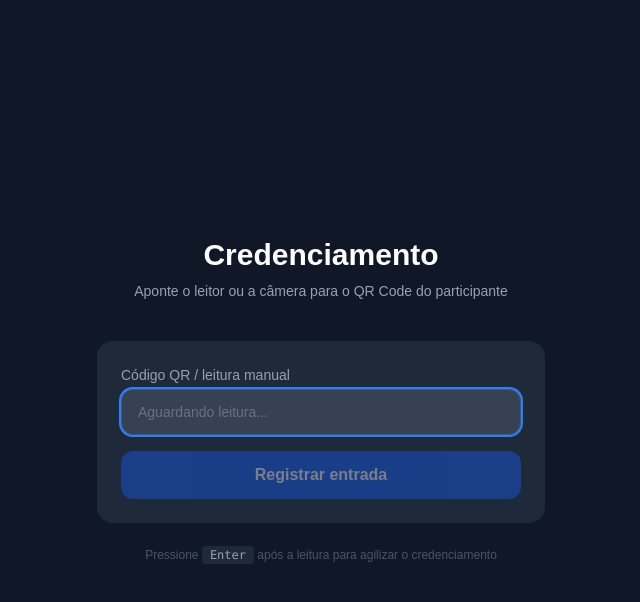
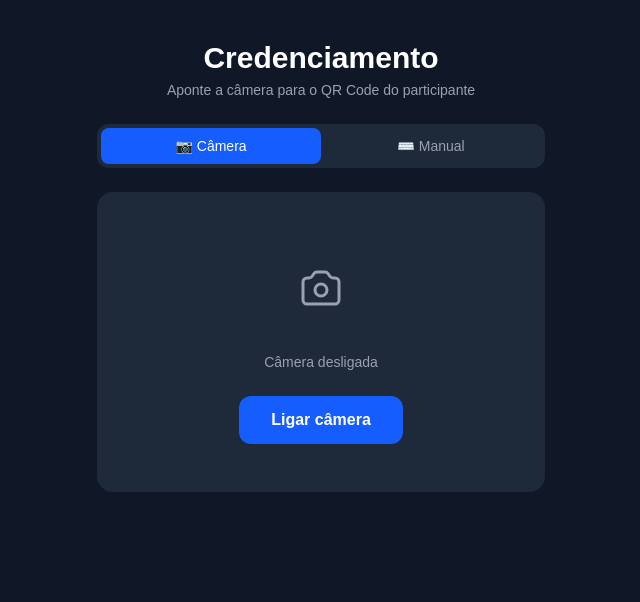
Before and after one commit to guimoby-prog/plataforma-eventos, a Next.js app: page /credenciamento in a window 1280 px wide. Shown: the top 602 px of the page, without its empty margins (319-959 px from the left). Built offline with nearby package versions, Linux system fonts and the light colour scheme.

Commit message:
feat: leitor de QR Code por camera no credenciamento

```diff
--- a/app/credenciamento/page.tsx
+++ b/app/credenciamento/page.tsx
@@ -1,6 +1,7 @@
 "use client";
 
-import { useState, useEffect, useRef } from "react";
+import { useState, useRef } from "react";
+import LeitorQRCode from "@/components/LeitorQRCode";
 
 type ResultadoCheckin = {
   nome: string;
@@ -10,20 +11,16 @@ type ResultadoCheckin = {
 };
 
 export default function Credenciamento() {
+  const [aba, setAba] = useState<"camera" | "manual">("camera");
   const [codigo, setCodigo] = useState("");
   const [resultado, setResultado] = useState<ResultadoCheckin | null>(null);
   const [processando, setProcessando] = useState(false);
   const inputRef = useRef<HTMLInputElement>(null);
 
-  useEffect(() => {
-    inputRef.current?.focus();
-  }, [resultado]);
-
   async function fazerCheckin(cod: string) {
     if (!cod.trim() || processando) return;
     setProcessando(true);
     setResultado(null);
-
     try {
       const res = await fetch("/api/checkin", {
         method: "POST",
@@ -37,11 +34,8 @@ export default function Credenciamento() {
     } finally {
       setProcessando(false);
       setCodigo("");
+      setTimeout(() => inputRef.current?.focus(), 100);
     }
-  }
-
-  function handleKeyDown(e: React.KeyboardEvent<HTMLInputElement>) {
-    if (e.key === "Enter") fazerCheckin(codigo);
   }
 
   const cores = {
@@ -49,32 +43,56 @@ export default function Credenciamento() {
     jaRegistrado: "bg-yellow-50 border-yellow-300 text-yellow-800",
     erro: "bg-red-50 border-red-300 text-red-800",
   };
-
   const icones = { sucesso: "✓", jaRegistrado: "!", erro: "✗" };
 
   return (
-    <div className="min-h-screen bg-gray-900 text-white flex flex-col items-center justify-center px-4 py-12">
+    <div className="min-h-screen bg-gray-900 text-white flex flex-col items-center justify-start px-4 py-10">
       <div className="w-full max-w-md">
-        <h1 className="text-3xl font-bold text-center mb-2">Credenciamento</h1>
-        <p className="text-gray-400 text-center mb-10 text-sm">Aponte o leitor ou a câmera para o QR Code do participante</p>
+        <h1 className="text-3xl font-bold text-center mb-1">Credenciamento</h1>
+        <p className="text-gray-400 text-center mb-6 text-sm">Aponte a câmera para o QR Code do participante</p>
 
+        {/* Abas */}
+        <div className="flex bg-gray-800 rounded-xl p-1 mb-6">
+          <button
+            onClick={() => setAba("camera")}
+            className={`flex-1 py-2 rounded-lg text-sm font-medium transition-colors ${aba === "camera" ? "bg-blue-600 text-white" : "text-gray-400 hover:text-white"}`}
+          >
+            📷 Câmera
+          </button>
+          <button
+            onClick={() => setAba("manual")}
+            className={`flex-1 py-2 rounded-lg text-sm font-medium transition-colors ${aba === "manual" ? "bg-blue-600 text-white" : "text-gray-400 hover:text-white"}`}
+          >
+            ⌨️ Manual
+          </button>
+        </div>
+
+        {/* Câmera */}
+        {aba === "camera" && (
+          <div className="bg-gray-800 rounded-2xl p-4">
+            <LeitorQRCode />
+          </div>
+        )}
+
+        {/* Manual */}
+        {aba === "manual" && (
+          <div className="bg-gray-800 rounded-2xl p-6 space-y-4">
             {resultado && (
-          <div className={`rounded-2xl border-2 p-6 mb-6 text-center ${cores[resultado.status]}`}>
-            <div className="text-4xl font-bold mb-2">{icones[resultado.status]}</div>
+              <div className={`rounded-2xl border-2 p-5 text-center ${cores[resultado.status]}`}>
+                <div className="text-3xl font-bold mb-1">{icones[resultado.status]}</div>
                 {resultado.nome && <p className="font-bold text-lg">{resultado.nome}</p>}
-            {resultado.categoria && <p className="text-sm mt-1">{resultado.categoria}</p>}
+                {resultado.categoria && <p className="text-sm mt-0.5">{resultado.categoria}</p>}
                 <p className="text-sm mt-2">{resultado.mensagem}</p>
               </div>
             )}
-
-        <div className="bg-gray-800 rounded-2xl p-6 space-y-4">
-          <label className="block text-sm text-gray-400 mb-1">Código QR / leitura manual</label>
+            <label className="block text-sm text-gray-400 mb-1">Código QR / leitura por pistola</label>
             <input
               ref={inputRef}
               value={codigo}
               onChange={(e) => setCodigo(e.target.value)}
-            onKeyDown={handleKeyDown}
+              onKeyDown={(e) => e.key === "Enter" && fazerCheckin(codigo)}
               placeholder="Aguardando leitura..."
+              autoFocus
               className="w-full bg-gray-700 text-white border border-gray-600 rounded-xl px-4 py-3 text-sm focus:outline-none focus:ring-2 focus:ring-blue-500 placeholder-gray-500"
             />
             <button
@@ -84,11 +102,11 @@ export default function Credenciamento() {
             >
               {processando ? "Registrando..." : "Registrar entrada"}
             </button>
+            <p className="text-center text-gray-600 text-xs">
+              Pressione <kbd className="bg-gray-700 px-2 py-0.5 rounded text-gray-400">Enter</kbd> para agilizar
+            </p>
           </div>
-
-        <p className="text-center text-gray-600 text-xs mt-6">
-          Pressione <kbd className="bg-gray-800 px-2 py-0.5 rounded text-gray-400">Enter</kbd> após a leitura para agilizar o credenciamento
-        </p>
+        )}
       </div>
     </div>
   );
--- /dev/null
+++ b/components/LeitorQRCode.tsx
@@ -0,0 +1,170 @@
+"use client";
+
+import { useEffect, useRef, useState } from "react";
+
+type ResultadoCheckin = {
+  nome: string;
+  categoria: string;
+  status: "sucesso" | "jaRegistrado" | "erro";
+  mensagem: string;
+};
+
+export default function LeitorQRCode() {
+  const [ativo, setAtivo] = useState(false);
+  const [processando, setProcessando] = useState(false);
+  const [resultado, setResultado] = useState<ResultadoCheckin | null>(null);
+  const [erro, setErro] = useState("");
+  const scannerRef = useRef<unknown>(null);
+  const mountedRef = useRef(false);
+
+  async function fazerCheckin(codigo: string) {
+    if (processando) return;
+    setProcessando(true);
+    try {
+      const res = await fetch("/api/checkin", {
+        method: "POST",
+        headers: { "Content-Type": "application/json" },
+        body: JSON.stringify({ qrCode: codigo }),
+      });
+      const data = await res.json();
+      setResultado(data);
+      // Pausa o scanner por 3 segundos para mostrar resultado
+      setTimeout(() => {
+        setResultado(null);
+        setProcessando(false);
+      }, 3000);
+    } catch {
+      setResultado({ nome: "", categoria: "", status: "erro", mensagem: "Erro de conexão." });
+      setTimeout(() => { setResultado(null); setProcessando(false); }, 3000);
+    }
+  }
+
+  async function iniciarScanner() {
+    setErro("");
+    setAtivo(true);
+  }
+
+  async function pararScanner() {
+    if (scannerRef.current) {
+      try {
+        const scanner = scannerRef.current as { stop: () => Promise<void> };
+        await scanner.stop();
+      } catch {}
+      scannerRef.current = null;
+    }
+    setAtivo(false);
+    setResultado(null);
+    setProcessando(false);
+  }
+
+  useEffect(() => {
+    if (!ativo) return;
+    mountedRef.current = true;
+
+    let scanner: unknown = null;
+
+    async function startScanner() {
+      try {
+        const { Html5Qrcode } = await import("html5-qrcode");
+        scanner = new Html5Qrcode("qr-reader");
+        scannerRef.current = scanner;
+
+        const typedScanner = scanner as {
+          start: (
+            constraint: unknown,
+            config: unknown,
+            onSuccess: (text: string) => void,
+            onError?: () => void
+          ) => Promise<void>;
+        };
+
+        await typedScanner.start(
+          { facingMode: "environment" },
+          { fps: 10, qrbox: { width: 250, height: 250 } },
+          (decodedText) => {
+            if (!processando) fazerCheckin(decodedText);
+          },
+          () => {}
+        );
+      } catch {
+        setErro("Não foi possível acessar a câmera. Verifique as permissões.");
+        setAtivo(false);
+      }
+    }
+
+    startScanner();
+
+    return () => {
+      mountedRef.current = false;
+      if (scanner) {
+        try {
+          const s = scanner as { stop: () => Promise<void> };
+          s.stop().catch(() => {});
+        } catch {}
+      }
+    };
+  }, [ativo]);
+
+  const cores = {
+    sucesso: { bg: "bg-green-500", text: "text-white", icone: "✓" },
+    jaRegistrado: { bg: "bg-yellow-500", text: "text-white", icone: "!" },
+    erro: { bg: "bg-red-500", text: "text-white", icone: "✗" },
+  };
+
+  return (
+    <div className="w-full">
+      {!ativo ? (
+        <div className="text-center py-8">
+          <div className="w-24 h-24 bg-gray-800 rounded-2xl flex items-center justify-center mx-auto mb-4">
+            <svg className="w-12 h-12 text-gray-400" fill="none" viewBox="0 0 24 24" stroke="currentColor">
+              <path strokeLinecap="round" strokeLinejoin="round" strokeWidth={1.5} d="M3 9a2 2 0 012-2h.93a2 2 0 001.664-.89l.812-1.22A2 2 0 0110.07 4h3.86a2 2 0 011.664.89l.812 1.22A2 2 0 0018.07 7H19a2 2 0 012 2v9a2 2 0 01-2 2H5a2 2 0 01-2-2V9z" />
+              <path strokeLinecap="round" strokeLinejoin="round" strokeWidth={1.5} d="M15 13a3 3 0 11-6 0 3 3 0 016 0z" />
+            </svg>
+          </div>
+          <p className="text-gray-400 text-sm mb-6">Câmera desligada</p>
+          <button
+            onClick={iniciarScanner}
+            className="bg-blue-600 text-white font-semibold px-8 py-3 rounded-xl hover:bg-blue-700 transition-colors"
+          >
+            Ligar câmera
+          </button>
+          {erro && <p className="text-red-400 text-sm mt-3">{erro}</p>}
+        </div>
+      ) : (
+        <div className="relative">
+          {/* Overlay de resultado */}
+          {resultado && (
+            <div className={`absolute inset-0 z-20 flex flex-col items-center justify-center rounded-2xl ${cores[resultado.status].bg}`}>
+              <div className="text-6xl font-bold text-white mb-3">{cores[resultado.status].icone}</div>
+              {resultado.nome && <p className="text-white font-bold text-xl">{resultado.nome}</p>}
+              {resultado.categoria && <p className="text-white/80 text-sm mt-1">{resultado.categoria}</p>}
+              <p className="text-white/90 text-sm mt-3 text-center px-4">{resultado.mensagem}</p>
+            </div>
+          )}
+
+          {/* Leitor */}
+          <div id="qr-reader" className="w-full rounded-2xl overflow-hidden" />
+
+          {/* Mira decorativa */}
+          {!resultado && (
+            <div className="absolute inset-0 flex items-center justify-center pointer-events-none">
+              <div className="w-56 h-56 border-2 border-white/60 rounded-xl relative">
+                <div className="absolute top-0 left-0 w-6 h-6 border-t-4 border-l-4 border-white rounded-tl-lg" />
+                <div className="absolute top-0 right-0 w-6 h-6 border-t-4 border-r-4 border-white rounded-tr-lg" />
+                <div className="absolute bottom-0 left-0 w-6 h-6 border-b-4 border-l-4 border-white rounded-bl-lg" />
+                <div className="absolute bottom-0 right-0 w-6 h-6 border-b-4 border-r-4 border-white rounded-br-lg" />
+              </div>
+            </div>
+          )}
+
+          <button
+            onClick={pararScanner}
+            className="mt-4 w-full text-gray-400 text-sm hover:text-red-400 transition-colors py-2"
+          >
+            Desligar câmera
+          </button>
+        </div>
+      )}
+    </div>
+  );
+}
--- a/package.json
+++ b/package.json
@@ -17,6 +17,7 @@
     "@types/qrcode": "^1.5.6",
     "bcryptjs": "^3.0.3",
     "dotenv": "^17.4.2",
+    "html5-qrcode": "^2.3.8",
     "next": "16.2.9",
     "next-auth": "^5.0.0-beta.31",
     "pg": "^8.21.0",
```
Also changed, not shown: 2 other files (tests, documents, lock files or other folders). Lines whose indentation alone changed are shown as unchanged.
